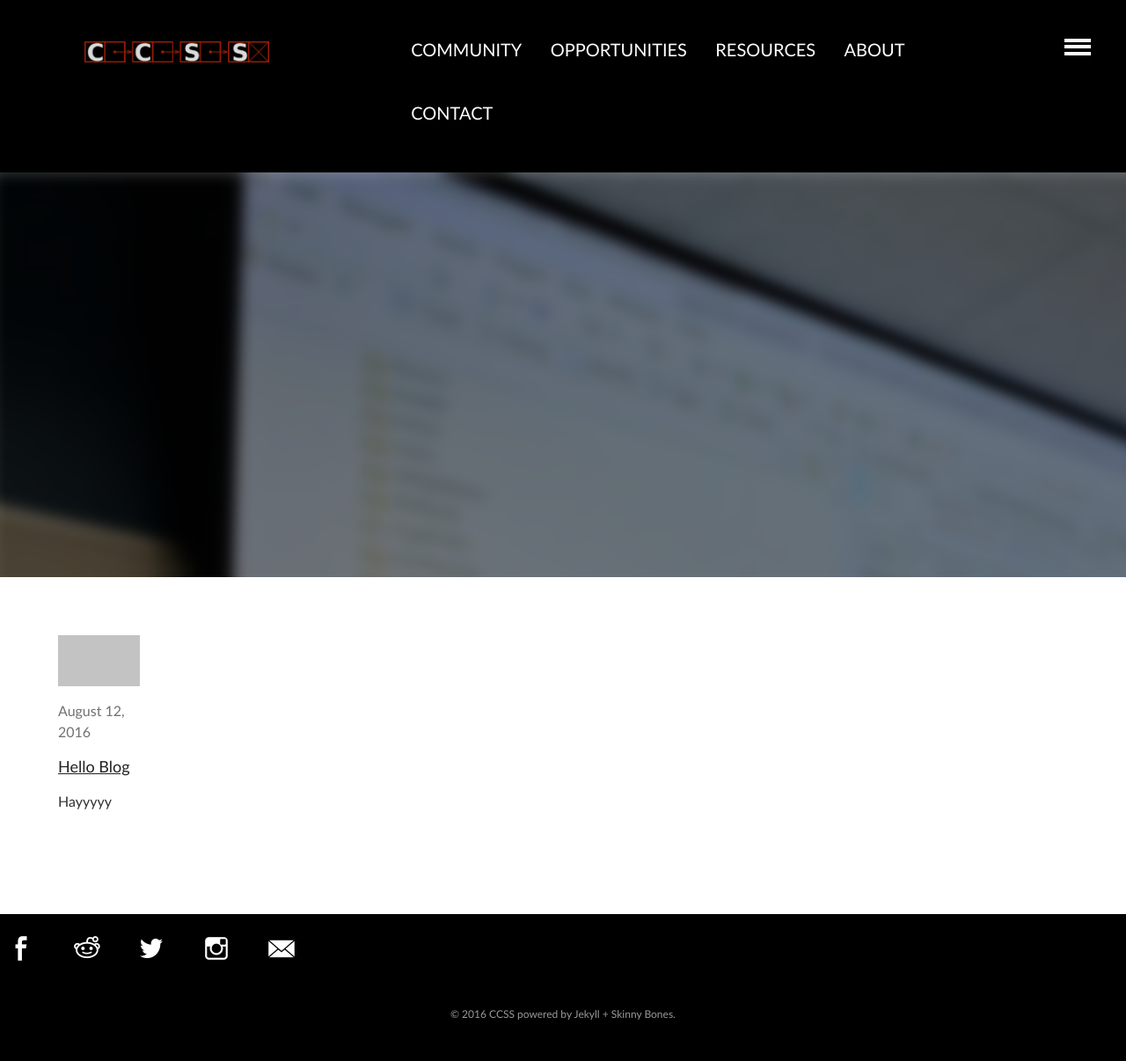
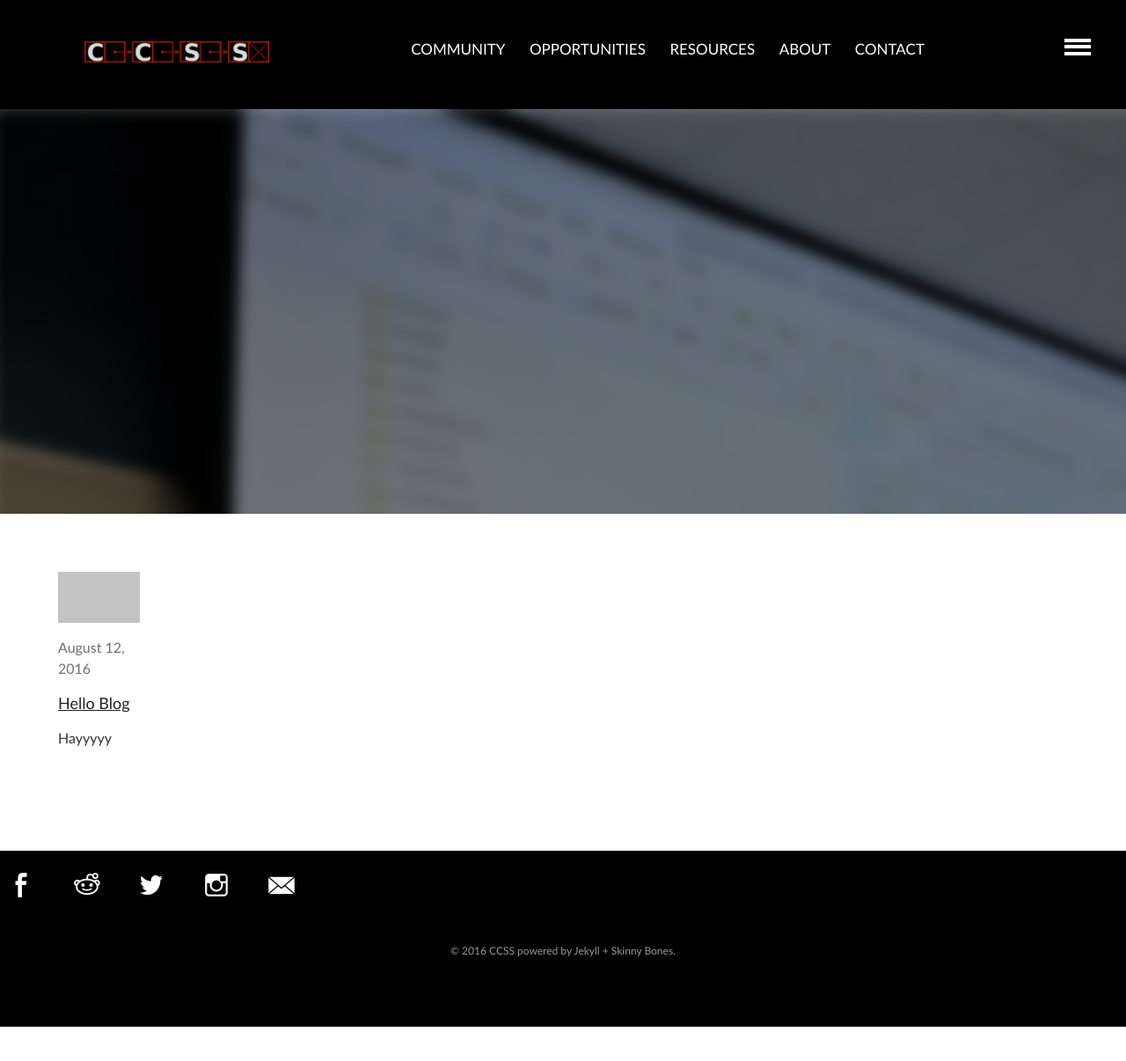
Before and after one commit to brittnylapierre/ccss_web, a Jekyll site: the page built from index.md, in a window 1280 px wide. Shown: the top 1206 px of the page at 88% size. Built offline with Jekyll 4.4.1, drawn with Linux system fonts in a browser that asks for light colours.

Commit message:
Updated _layout.scss

```diff
--- a/_sass/_layout.scss
+++ b/_sass/_layout.scss
@@ -109,7 +109,7 @@
 	li {
 		a {
 			font-weight: 200;
-			@include font-size(20,no);
+			@include font-size(17,no);
 			line-height: .5 * $masthead-height; // half the height to center vertically
 			color: white;
 			text-transform: uppercase;
```
